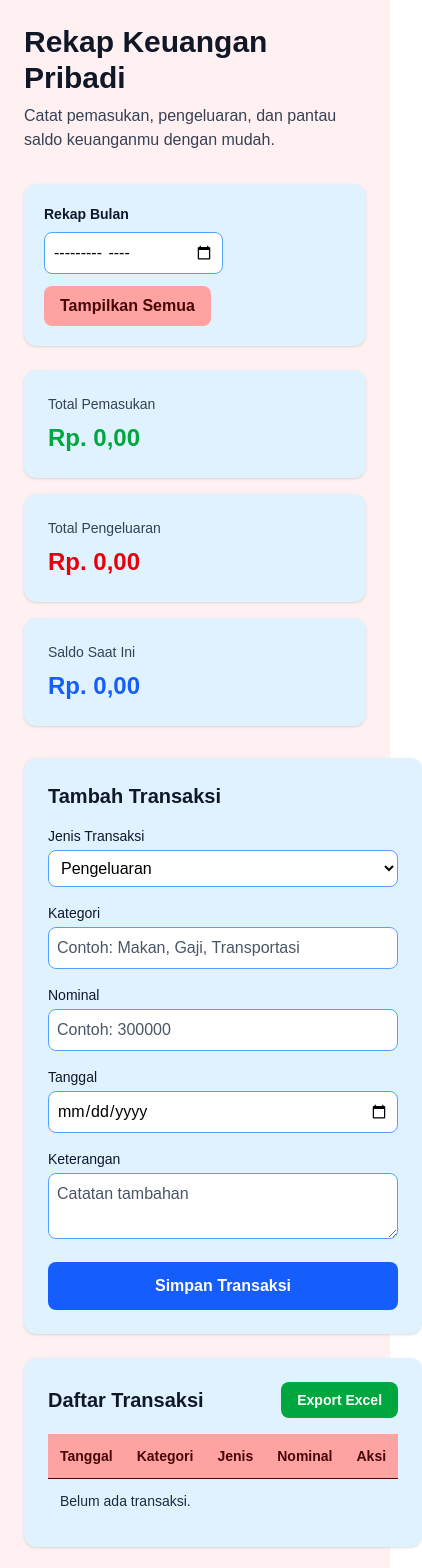
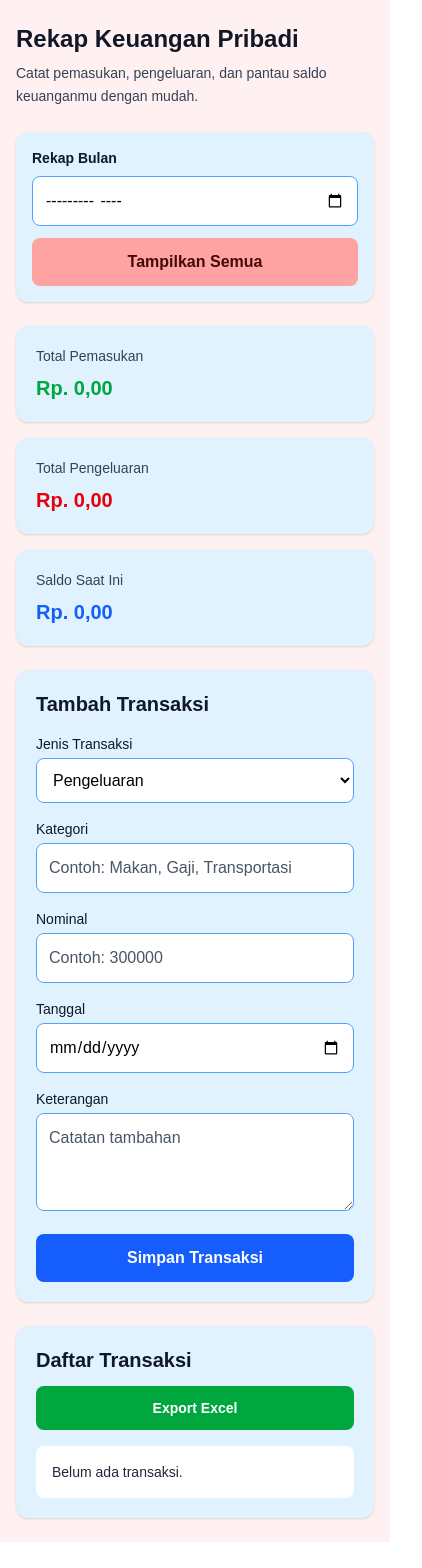
Before and after one commit to JakliKurniawan-byte/rekap-keuangan, a Next.js app: page / in a window 390 px wide. Shown: the top 1568 px of the page, 422 px wide, since content can reach past the window. After the commit the page ends 1542 px from the top, so only its background shows below. Built offline with nearby package versions, Linux system fonts and the light colour scheme.

Commit message:
perbaiki tampilan mobile

```diff
--- a/app/page.tsx
+++ b/app/page.tsx
@@ -45,6 +45,13 @@ export default function Home() {
     }).format(value);
 
     return `Rp. ${formattedNumber}`;
+  };
+
+  const formatTanggal = (value: string) => {
+    if (!value) return "-";
+
+    const [year, month, day] = value.split("-");
+    return `${day}/${month}/${year}`;
   };
 
   const totalPemasukan = filteredTransactions
@@ -104,7 +111,7 @@ export default function Home() {
     const dataExcel: Record<string, string | number>[] = filteredTransactions.map(
       (item, index) => ({
         No: index + 1,
-        Tanggal: item.date,
+        Tanggal: formatTanggal(item.date),
         Jenis: item.type,
         Kategori: item.category,
         Nominal: formatRupiah(item.amount),
@@ -152,59 +159,59 @@ export default function Home() {
   };
 
   return (
-    <main className="min-h-screen bg-rose-50 p-6">
-      <div className="mx-auto max-w-6xl">
-        <div className="mb-8">
-          <h1 className="text-3xl font-bold text-gray-900">
+    <main className="min-h-screen w-full overflow-x-hidden bg-rose-50 px-4 py-6 sm:px-6 lg:px-8">
+      <div className="mx-auto w-full max-w-7xl">
+        <div className="mb-6 sm:mb-8">
+          <h1 className="text-2xl font-bold leading-tight text-gray-900 sm:text-3xl">
             Rekap Keuangan Pribadi
           </h1>
-          <p className="mt-2 text-gray-700">
+          <p className="mt-2 max-w-2xl text-sm leading-relaxed text-gray-700 sm:text-base">
             Catat pemasukan, pengeluaran, dan pantau saldo keuanganmu dengan mudah.
           </p>
         </div>
 
-        <div className="mb-6 rounded-xl bg-sky-100 p-5 shadow">
+        <div className="mb-6 rounded-xl bg-sky-100 p-4 shadow sm:p-5">
           <label className="mb-2 block text-sm font-semibold text-gray-900">
             Rekap Bulan
           </label>
 
-          <div className="flex flex-wrap gap-3">
+          <div className="flex flex-col gap-3 sm:flex-row sm:items-center">
             <input
               type="month"
               value={filterMonth}
               onChange={(e) => setFilterMonth(e.target.value)}
-              className="rounded-lg border border-blue-400 bg-white p-2 font-medium text-black focus:border-blue-700 focus:outline-none"
+              className="w-full rounded-lg border border-blue-400 bg-white p-3 font-medium text-black focus:border-blue-700 focus:outline-none sm:w-auto"
             />
 
             <button
               type="button"
               onClick={() => setFilterMonth("")}
-              className="rounded-lg bg-red-300 px-4 py-2 font-semibold text-red-950 hover:bg-red-400"
+              className="w-full rounded-lg bg-red-300 px-4 py-3 font-semibold text-red-950 hover:bg-red-400 sm:w-auto"
             >
               Tampilkan Semua
             </button>
           </div>
         </div>
 
-        <div className="mb-8 grid gap-4 md:grid-cols-3">
-          <div className="rounded-xl bg-sky-100 p-6 shadow">
+        <div className="mb-6 grid grid-cols-1 gap-4 sm:mb-8 sm:grid-cols-3">
+          <div className="rounded-xl bg-sky-100 p-5 shadow sm:p-6">
             <p className="text-sm text-gray-700">Total Pemasukan</p>
-            <h2 className="mt-2 text-2xl font-bold text-green-600">
+            <h2 className="mt-2 break-words text-xl font-bold text-green-600 sm:text-2xl">
               {formatRupiah(totalPemasukan)}
             </h2>
           </div>
 
-          <div className="rounded-xl bg-sky-100 p-6 shadow">
+          <div className="rounded-xl bg-sky-100 p-5 shadow sm:p-6">
             <p className="text-sm text-gray-700">Total Pengeluaran</p>
-            <h2 className="mt-2 text-2xl font-bold text-red-600">
+            <h2 className="mt-2 break-words text-xl font-bold text-red-600 sm:text-2xl">
               {formatRupiah(totalPengeluaran)}
             </h2>
           </div>
 
-          <div className="rounded-xl bg-sky-100 p-6 shadow">
+          <div className="rounded-xl bg-sky-100 p-5 shadow sm:p-6">
             <p className="text-sm text-gray-700">Saldo Saat Ini</p>
             <h2
-              className={`mt-2 text-2xl font-bold ${
+              className={`mt-2 break-words text-xl font-bold sm:text-2xl ${
                 saldo >= 0 ? "text-blue-600" : "text-red-600"
               }`}
             >
@@ -213,8 +220,8 @@ export default function Home() {
           </div>
         </div>
 
-        <div className="grid gap-6 md:grid-cols-2">
-          <div className="rounded-xl bg-sky-100 p-6 shadow">
+        <div className="grid grid-cols-1 gap-6 xl:grid-cols-2">
+          <div className="rounded-xl bg-sky-100 p-5 shadow sm:p-6">
             <h2 className="mb-4 text-xl font-semibold text-gray-900">
               Tambah Transaksi
             </h2>
@@ -229,7 +236,7 @@ export default function Home() {
                   onChange={(e) =>
                     setType(e.target.value as "Pemasukan" | "Pengeluaran")
                   }
-                  className="w-full rounded-lg border border-blue-400 bg-white p-2 font-medium text-black focus:border-blue-700 focus:outline-none"
+                  className="w-full rounded-lg border border-blue-400 bg-white p-3 font-medium text-black focus:border-blue-700 focus:outline-none"
                 >
                   <option value="Pemasukan">Pemasukan</option>
                   <option value="Pengeluaran">Pengeluaran</option>
@@ -245,7 +252,7 @@ export default function Home() {
                   value={category}
                   onChange={(e) => setCategory(e.target.value)}
                   placeholder="Contoh: Makan, Gaji, Transportasi"
-                  className="w-full rounded-lg border border-blue-400 bg-white p-2 font-medium text-black placeholder:text-gray-600 focus:border-blue-700 focus:outline-none"
+                  className="w-full rounded-lg border border-blue-400 bg-white p-3 font-medium text-black placeholder:text-gray-600 focus:border-blue-700 focus:outline-none"
                 />
               </div>
 
@@ -258,7 +265,7 @@ export default function Home() {
                   value={amount}
                   onChange={(e) => setAmount(e.target.value)}
                   placeholder="Contoh: 300000"
-                  className="w-full rounded-lg border border-blue-400 bg-white p-2 font-medium text-black placeholder:text-gray-600 focus:border-blue-700 focus:outline-none"
+                  className="w-full rounded-lg border border-blue-400 bg-white p-3 font-medium text-black placeholder:text-gray-600 focus:border-blue-700 focus:outline-none"
                 />
               </div>
 
@@ -270,7 +277,7 @@ export default function Home() {
                   type="date"
                   value={date}
                   onChange={(e) => setDate(e.target.value)}
-                  className="w-full rounded-lg border border-blue-400 bg-white p-2 font-medium text-black focus:border-blue-700 focus:outline-none"
+                  className="w-full rounded-lg border border-blue-400 bg-white p-3 font-medium text-black focus:border-blue-700 focus:outline-none"
                 />
               </div>
 
@@ -282,7 +289,8 @@ export default function Home() {
                   value={description}
                   onChange={(e) => setDescription(e.target.value)}
                   placeholder="Catatan tambahan"
-                  className="w-full rounded-lg border border-blue-400 bg-white p-2 font-medium text-black placeholder:text-gray-600 focus:border-blue-700 focus:outline-none"
+                  rows={3}
+                  className="w-full rounded-lg border border-blue-400 bg-white p-3 font-medium text-black placeholder:text-gray-600 focus:border-blue-700 focus:outline-none"
                 ></textarea>
               </div>
 
@@ -296,8 +304,8 @@ export default function Home() {
             </form>
           </div>
 
-          <div className="rounded-xl bg-sky-100 p-6 shadow">
-            <div className="mb-4 flex items-center justify-between gap-3">
+          <div className="rounded-xl bg-sky-100 p-5 shadow sm:p-6">
+            <div className="mb-4 flex flex-col gap-3 sm:flex-row sm:items-center sm:justify-between">
               <h2 className="text-xl font-semibold text-gray-900">
                 Daftar Transaksi
               </h2>
@@ -305,14 +313,14 @@ export default function Home() {
               <button
                 type="button"
                 onClick={handleExportExcel}
-                className="rounded-lg bg-green-600 px-4 py-2 text-sm font-semibold text-white hover:bg-green-700"
+                className="w-full rounded-lg bg-green-600 px-4 py-3 text-sm font-semibold text-white hover:bg-green-700 sm:w-auto"
               >
                 Export Excel
               </button>
             </div>
 
-            <div className="overflow-x-auto">
-              <table className="w-full border-collapse text-sm">
+            <div className="hidden overflow-x-auto md:block">
+              <table className="w-full min-w-[650px] border-collapse text-sm">
                 <thead>
                   <tr className="border-b bg-red-300 text-left text-red-950">
                     <th className="p-3">Tanggal</th>
@@ -334,7 +342,7 @@ export default function Home() {
                     filteredTransactions.map((item) => (
                       <tr key={item.id} className="border-b border-sky-200">
                         <td className="p-3 font-semibold text-black">
-                          {item.date}
+                          {formatTanggal(item.date)}
                         </td>
 
                         <td className="p-3 text-black">
@@ -378,6 +386,59 @@ export default function Home() {
               </table>
             </div>
 
+            <div className="space-y-3 md:hidden">
+              {filteredTransactions.length === 0 ? (
+                <div className="rounded-lg bg-white p-4 text-sm text-gray-800">
+                  Belum ada transaksi.
+                </div>
+              ) : (
+                filteredTransactions.map((item) => (
+                  <div
+                    key={item.id}
+                    className="rounded-xl bg-white p-4 shadow-sm"
+                  >
+                    <div className="mb-2 flex items-start justify-between gap-3">
+                      <div>
+                        <p className="text-sm font-semibold text-gray-900">
+                          {item.category}
+                        </p>
+                        <p className="text-xs text-gray-600">
+                          {formatTanggal(item.date)}
+                        </p>
+                      </div>
+
+                      <span
+                        className={`rounded-full px-3 py-1 text-xs font-semibold ${
+                          item.type === "Pemasukan"
+                            ? "bg-green-100 text-green-700"
+                            : "bg-red-100 text-red-700"
+                        }`}
+                      >
+                        {item.type}
+                      </span>
+                    </div>
+
+                    <p className="text-lg font-bold text-gray-900">
+                      {formatRupiah(item.amount)}
+                    </p>
+
+                    {item.description && (
+                      <p className="mt-1 text-sm text-gray-700">
+                        {item.description}
+                      </p>
+                    )}
+
+                    <button
+                      onClick={() => handleDelete(item.id)}
+                      className="mt-3 w-full rounded-lg bg-red-100 px-3 py-2 text-sm font-semibold text-red-600 hover:bg-red-300"
+                    >
+                      Hapus
+                    </button>
+                  </div>
+                ))
+              )}
+            </div>
+
             {filterMonth && (
               <p className="mt-4 text-sm text-gray-700">
                 Menampilkan rekap bulan:{" "}
```
